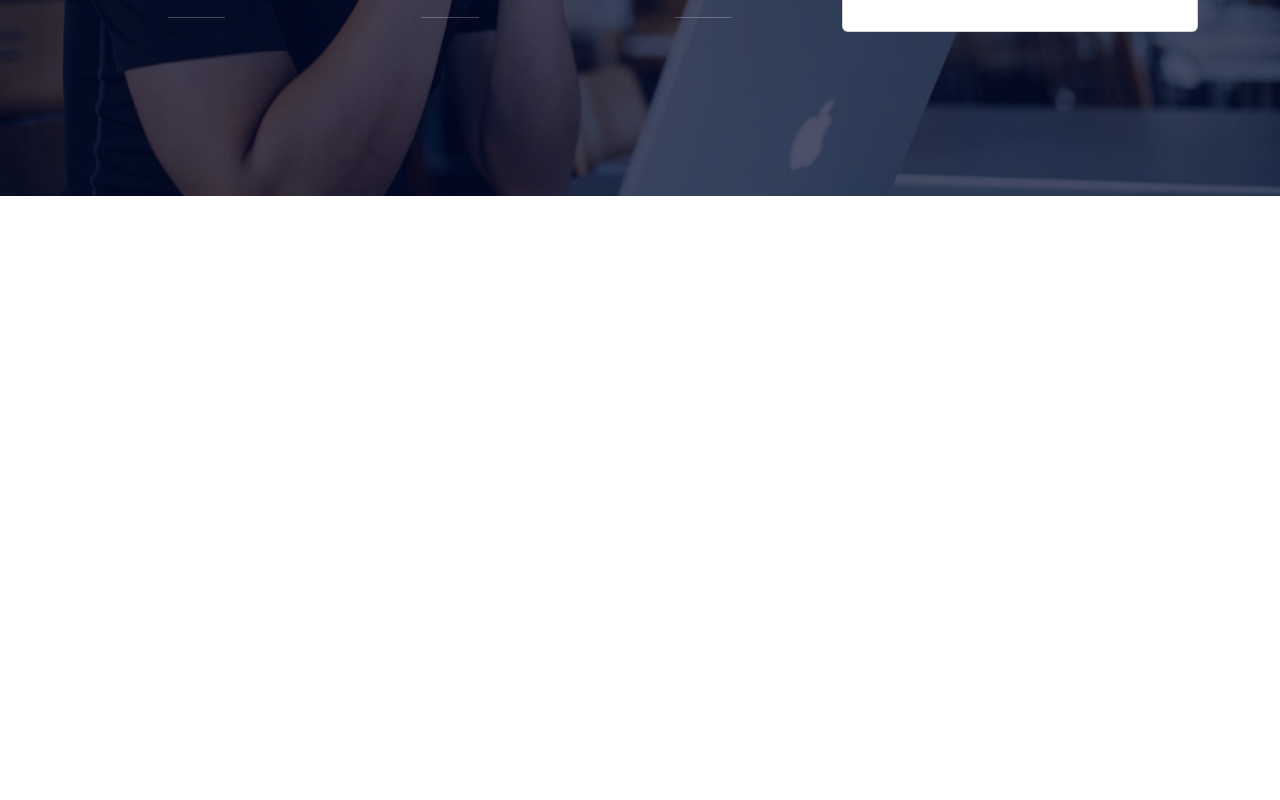
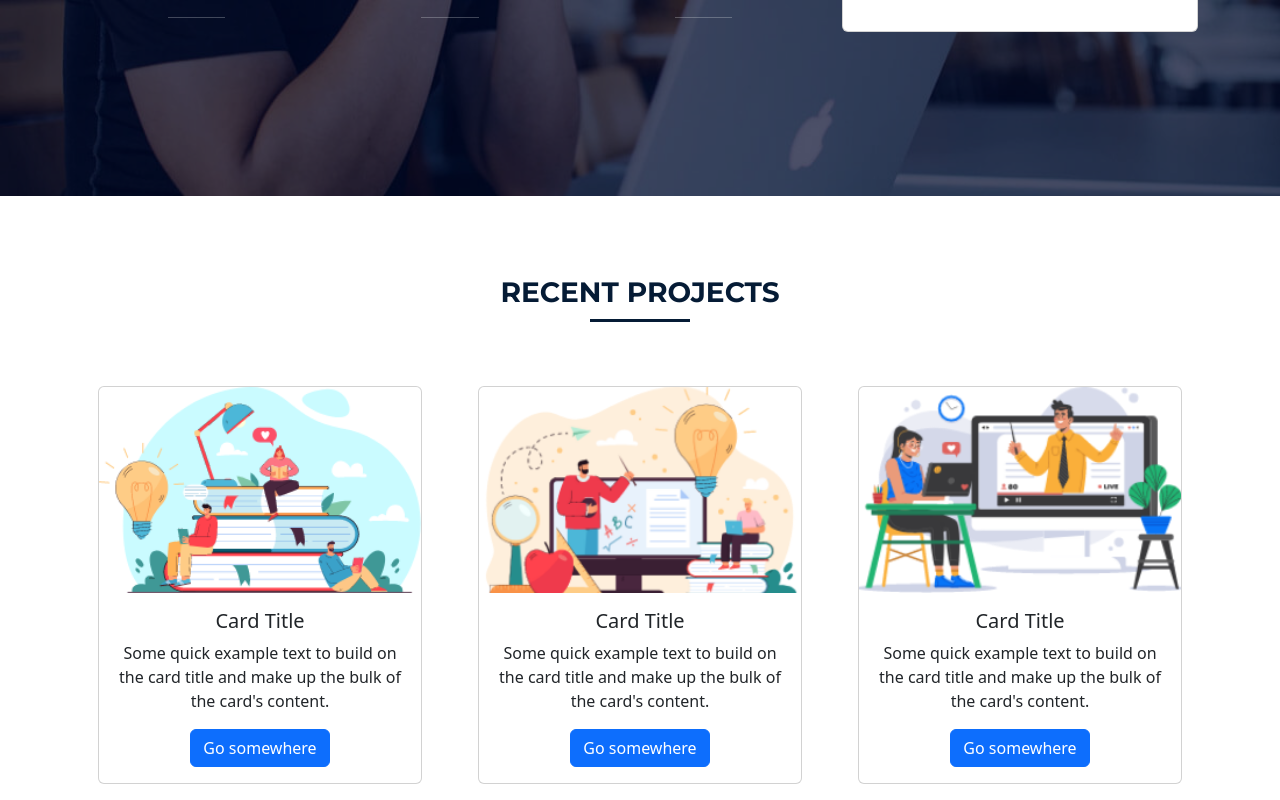
Before and after one commit to zabiremu/EasyLearning-Client-Side, a React (Create React App) app: page / in a window 1280 px wide. Shown: the part 1909-2709 px from the top of the page. Before the commit the page ends 2105 px from the top, so only its background shows below. Built offline with nearby package versions, Linux system fonts and the light colour scheme; a web font is replaced by a local one.

Commit message:
Recent Project Section Part-01

```diff
--- a/src/App.jsx
+++ b/src/App.jsx
@@ -3,6 +3,7 @@ import Services from './components/Services/Services';
 import TopNavigation from './components/TopNavigation/TopNavigation';
 import Analysis from './components/Analysis/Analysis';
 import Summary from './components/Summary/Summary'
+import RecentProject from './components/RecentProjects/RecentProject';
 function App() {
   return (
     <div>
@@ -11,6 +12,7 @@ function App() {
       <Services/>
       <Analysis/>
       <Summary/>
+      <RecentProject />
     </div>
   );
 }
--- /dev/null
+++ b/src/components/RecentProjects/RecentProject.jsx
@@ -0,0 +1,65 @@
+import React, { Component, Fragment } from "react";
+import { Container, Row, Card, Button, Col } from "react-bootstrap";
+import project1 from '../../assets/image/page1.png'
+import project2 from '../../assets/image/page2.png'
+import project3 from '../../assets/image/page3.png'
+
+export default class RecentProject extends Component {
+  render() {
+    return (
+      <Fragment>
+        <Container className="text-center">
+          <h1 className="service_title text-center">Recent Projects</h1>
+          <div className="bottom"></div>
+          <Row>
+            <Col lg={4} md={6} sm={6}>
+              <div className="project-card p-3">
+                <Card>
+                  <Card.Img variant="top" src={project1} />
+                  <Card.Body>
+                    <Card.Title>Card Title</Card.Title>
+                    <Card.Text>
+                      Some quick example text to build on the card title and make
+                      up the bulk of the card's content.
+                    </Card.Text>
+                    <Button variant="primary">Go somewhere</Button>
+                  </Card.Body>
+                </Card>
+              </div>
+            </Col>
+            <Col lg={4} md={6} sm={6}>
+            <div className="project-card p-3">
+                <Card>
+                  <Card.Img variant="top" src={project2} />
+                  <Card.Body>
+                    <Card.Title>Card Title</Card.Title>
+                    <Card.Text>
+                      Some quick example text to build on the card title and make
+                      up the bulk of the card's content.
+                    </Card.Text>
+                    <Button variant="primary">Go somewhere</Button>
+                  </Card.Body>
+                </Card>
+              </div>
+            </Col>
+            <Col lg={4} md={6} sm={6}>
+            <div className="project-card p-3">
+                <Card>
+                  <Card.Img variant="top" src={project3} />
+                  <Card.Body>
+                    <Card.Title>Card Title</Card.Title>
+                    <Card.Text>
+                      Some quick example text to build on the card title and make
+                      up the bulk of the card's content.
+                    </Card.Text>
+                    <Button variant="primary">Go somewhere</Button>
+                  </Card.Body>
+                </Card>
+              </div>
+            </Col>
+          </Row>
+        </Container>
+      </Fragment>
+    );
+  }
+}
```
